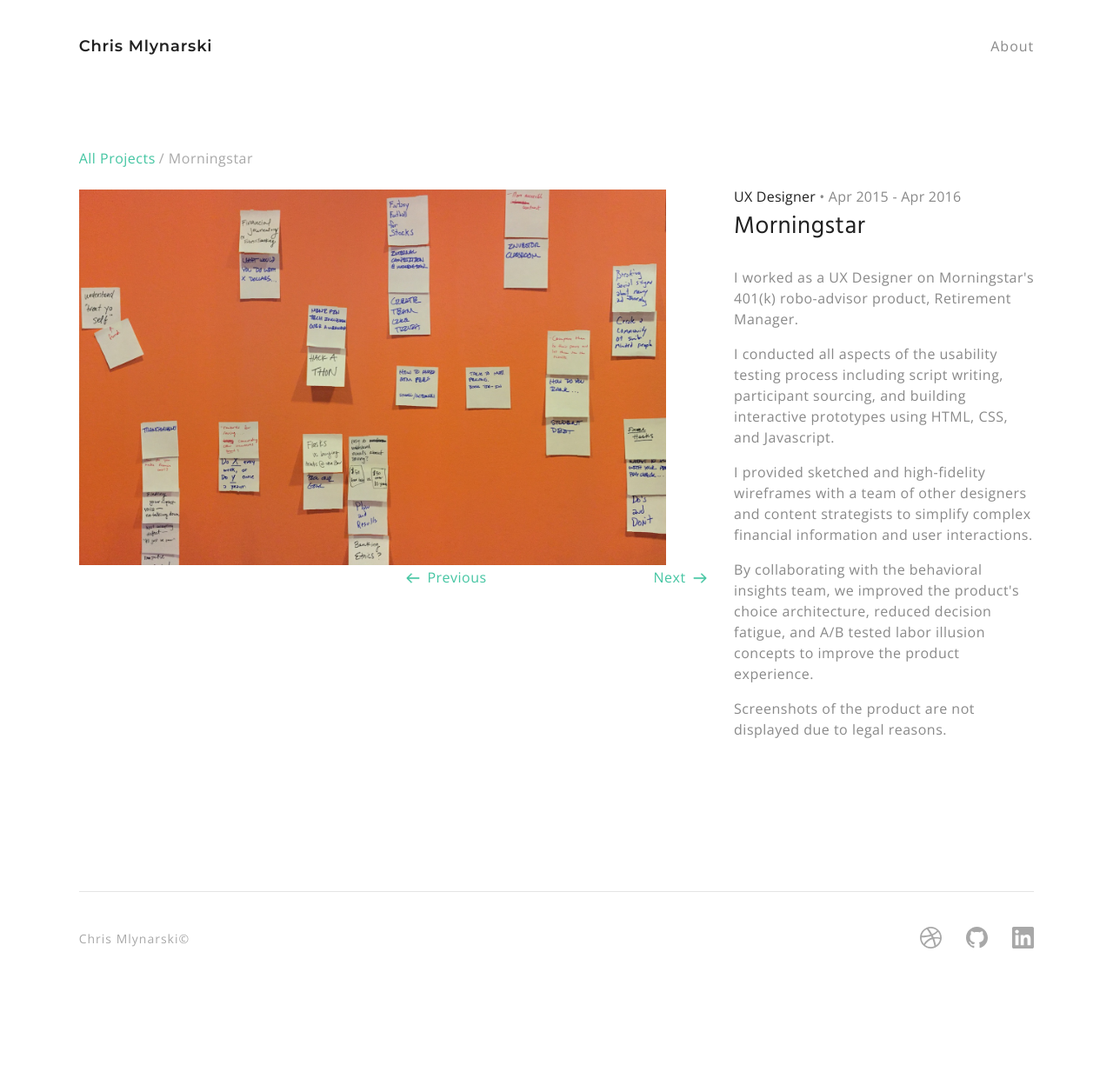
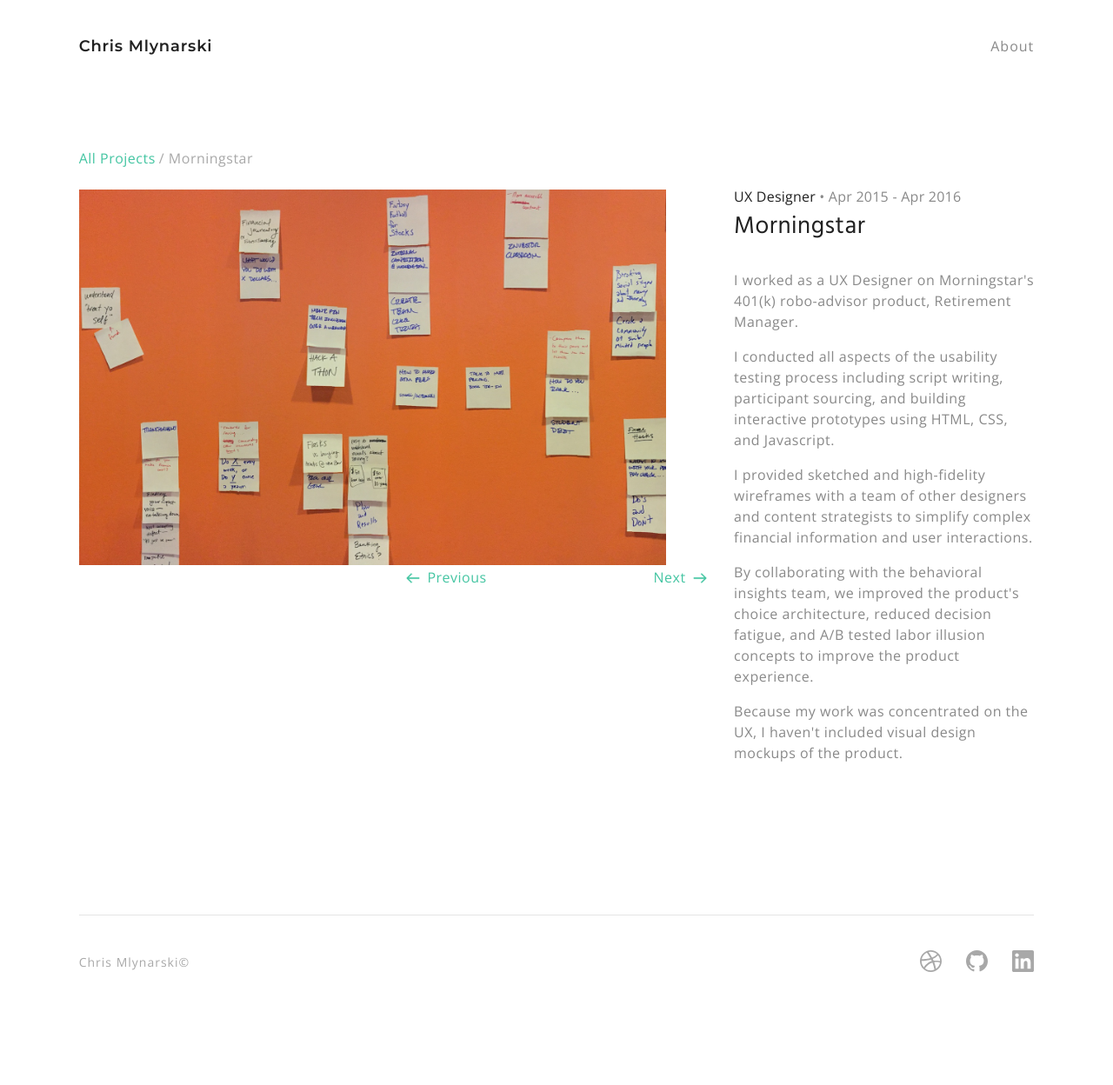
Before and after one commit to Cmlynars/portfolio-2017, a Jekyll site: the page built from projects/Morningstar.md, in a window 1280 px wide. Shown: the whole page at 87% size. Built offline with Jekyll 4.4.1, drawn with Linux system fonts in a browser that asks for light colours; nearby versions of some CDN libraries; library files that are not in the unit come from our copies; before the commit the page ends 1221 px from its top, so only the background shows below that.

Commit message:
code cleanup and new photo assets

```diff
--- a/_layouts/project.html
+++ b/_layouts/project.html
@@ -11,7 +11,7 @@
 	<div class="description-container">
 		<div class="project-description"><h4>{{ page.role }}</h4><h5>{% if page.date %}• {{ page.date }}{% endif %}</h5></div>
 		<h3 class="project-title">
-		{{ page.pretty_title }}
+			{{ page.pretty_title }}
 		</h3>
 
 		{{ content }}
@@ -22,7 +22,7 @@
 	{% capture location %}img/{{ page.title }}{% endcapture %}
 	{% for image in site.static_files %}
 		{% if image.path contains location %}
-			<img src="{{ site.baseurl }}{{ image.path }}" alt="project image" data-aos="fade" data-aos-duration="500"/>
+			<img src="{{ site.baseurl }}{{ image.path }}" alt="{{ page.pretty_title }} Image" data-aos="fade" data-aos-duration="500"/>
 		{% endif %}
 	{% endfor %}
 	</div>
--- a/css/main.css
+++ b/css/main.css
@@ -800,21 +800,22 @@
 /* line 96, ../sass/_project.scss */
 .project-title {
   margin-bottom: 2rem;
+  line-height: 34px;
 }
 
-/* line 100, ../sass/_project.scss */
+/* line 101, ../sass/_project.scss */
 .project-description {
   display: flex;
-  margin-bottom: 13px;
+  margin-bottom: 10px;
 }
-/* line 104, ../sass/_project.scss */
+/* line 105, ../sass/_project.scss */
 .project-description h4 {
   margin-right: 4px;
 }
 
 /*Adjust at Small Breakpoint*/
 @media (max-width: 1024px) {
-  /* line 113, ../sass/_project.scss */
+  /* line 114, ../sass/_project.scss */
   .description-container {
     width: 80.55556%;
     float: left;
@@ -824,7 +825,7 @@
   }
 }
 @media (max-width: 850px) {
-  /* line 120, ../sass/_project.scss */
+  /* line 121, ../sass/_project.scss */
   .description-container {
     width: 97.22222%;
     float: left;
@@ -835,7 +836,7 @@
 /* ---------------------------------------------------------------------
  Links Container
  ------------------------------------------------------------------------ */
-/* line 130, ../sass/_project.scss */
+/* line 131, ../sass/_project.scss */
 .project-links-container {
   width: 30.55556%;
   float: right;
@@ -846,7 +847,7 @@
   align-items: center;
 }
 @media (max-width: 1024px) {
-  /* line 136, ../sass/_project.scss */
+  /* line 137, ../sass/_project.scss */
   .project-links-container .single-link-container {
     margin: 0 40px;
   }
@@ -854,7 +855,7 @@
 
 /*Widen at Small Breakpoint*/
 @media (max-width: 1024px) {
-  /* line 145, ../sass/_project.scss */
+  /* line 146, ../sass/_project.scss */
   .project-links-container {
     width: 97.22222%;
     float: left;
--- a/index.html
+++ b/index.html
@@ -17,7 +17,7 @@
         {% if projects.layout == 'project' %}
 
         <a class="project-card {% if projects.importance == 'primary' %} primary-card {% endif %}" href="{{ site.baseurl }}{{ projects.url }}" data-aos="fade" {% if projects.order == 1 or projects.order == 2 %} data-aos-delay="800" data-aos-duration="800"{% else %} data-aos-delay="0" data-aos-duration="500" {% endif %}>
-            <div class="card-image" style="background-image: url({{ site.baseurl}}/img/index/{{ projects.card_image }}");"></div>
+            <div class="card-image" style="background-image: url({{ site.baseurl}}/img/index/{{ projects.card_image }}"); alt="{{ page.pretty_title }} Project"></div>
             <div class="card-content">
                 <div class="card-details">
                     <h4>{{ projects.role }}</h4>
--- a/projects/Morningstar.md
+++ b/projects/Morningstar.md
@@ -17,4 +17,4 @@
 
 <p>By collaborating with the behavioral insights team, we improved the product's choice architecture, reduced decision fatigue, and A/B tested labor illusion concepts to improve the product experience.</p>
 
-<p>Screenshots of the product are not displayed due to legal reasons.</p>
+<p>Because my work was concentrated on the UX, I haven't included visual design mockups of the product.</p>
--- a/sass/_project.scss
+++ b/sass/_project.scss
@@ -95,11 +95,12 @@
 
  .project-title {
  	margin-bottom: 2rem;
+ 	line-height: 34px;
  }
 
  .project-description {
  	display: flex;
- 	margin-bottom: 13px;
+ 	margin-bottom: 10px;
 
  	h4 {
  		margin-right: 4px;
```
Also changed, not shown: projects/Avant.md (+1 -1 lines), img/index/avant.jpg (deleted), img/index/avant.png (added), img/index/morningstar.png, img/index/smart_air.png.
